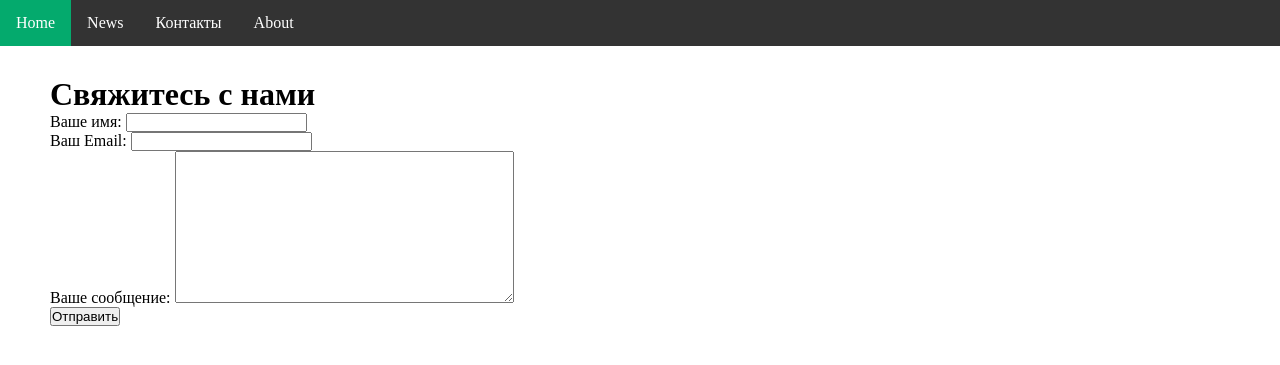
After one commit to seysembay/learning_site, a Django app: page /contact/ in a window 1280 px wide. The commit adds this page. Shown: the top 365 px of the page. Run offline with Django 5.2, Linux system fonts and the light colour scheme.

Commit message:
hw_10 done!

```diff
--- a/docker-compose.yml
+++ b/docker-compose.yml
@@ -16,3 +16,8 @@ services:
       interval: 30s
       timeout: 60s
       retries: 5
+
+  redis:
+    image: redis:7
+    ports:
+      - '6379:6379'
--- /dev/null
+++ b/educationit/Users/forms.py
@@ -0,0 +1,7 @@
+from django import forms
+
+
+class ContactForm(forms.Form):
+    name = forms.CharField(label='Ваше имя', max_length=100)
+    email = forms.EmailField(label='Ваш Email', max_length=100)
+    message = forms.CharField(label='Ваше сообщение', widget=forms.Textarea)
--- /dev/null
+++ b/educationit/Users/templates/contact.html
@@ -0,0 +1,10 @@
+{% extends 'base.html' %}
+{% block title %}Контакты{% endblock title %}
+{% block content %}
+<h1>Свяжитесь с нами</h1>
+<form method="post">
+    {% csrf_token %}
+    {{ form.as_p }}
+    <button type="submit">Отправить</button>
+</form>
+{% endblock %}
--- a/educationit/Users/views.py
+++ b/educationit/Users/views.py
@@ -1,3 +1,22 @@
-from django.shortcuts import render
+from django.views.generic.edit import FormView
+from django.urls import reverse_lazy
+from .forms import ContactForm
+import django_rq
+from .tasks import send_to_admin, send_to_user
 
-# Create your views here.
+
+class ContactView(FormView):
+    template_name = 'contact.html'
+    form_class = ContactForm
+    success_url = '/course/list'
+
+    def form_valid(self, form):
+        name = form.cleaned_data['name']
+        email = form.cleaned_data['email']
+        message = form.cleaned_data['message']
+        django_rq.enqueue(send_to_admin, name=name, email=email, message=message)
+        django_rq.enqueue(send_to_user, email=email, message=message)
+        return super().form_valid(form)
+
+    def form_invalid(self, form):
+        return self.render_to_response(self.get_context_data(form=form))
--- a/educationit/educationit/urls.py
+++ b/educationit/educationit/urls.py
@@ -16,9 +16,11 @@ Including another URLconf
 """
 from django.contrib import admin
 from django.urls import path, include
+from Users.views import ContactView
 
 urlpatterns = [
     path('admin/', admin.site.urls),
     path('course/', include('Courses.urls')),
+    path('contact/', ContactView.as_view(), name='contact'),
     path("__debug__/", include("debug_toolbar.urls")),
 ]
--- a/educationit/static/css/style.css
+++ b/educationit/static/css/style.css
@@ -126,3 +126,31 @@
     background-color: #f2f2f2;
     padding: 20px;
 }
+
+ul {
+  list-style-type: none;
+  margin: 0;
+  padding: 0;
+  overflow: hidden;
+  background-color: #333;
+}
+
+li {
+  float: left;
+}
+
+li a {
+  display: block;
+  color: white;
+  text-align: center;
+  padding: 14px 16px;
+  text-decoration: none;
+}
+
+li a:hover:not(.active) {
+  background-color: #111;
+}
+
+.active {
+  background-color: #04AA6D;
+}
--- a/educationit/templates/base.html
+++ b/educationit/templates/base.html
@@ -7,6 +7,12 @@
     <link rel="stylesheet" href="{% static 'css/style.css' %}">
 </head>
 <body>
+<ul>
+  <li><a class="active" href="#home">Home</a></li>
+  <li><a href="#news">News</a></li>
+  <li><a href="/contact">Контакты</a></li>
+  <li><a href="#about">About</a></li>
+</ul>
 <div class="content">{% block content%}{% endblock content %}</div>
 </body>
 </html>
--- a/req.txt
+++ b/req.txt
@@ -1,6 +1,12 @@
 asgiref==3.7.2
+async-timeout==4.0.3
+click==8.1.7
 Django==5.0.3
 django-debug-toolbar==4.3.0
+django-environ==0.11.2
+django-rq==2.10.1
 psycopg2-binary==2.9.9
+redis==5.0.3
+rq==1.16.1
 sqlparse==0.4.4
 typing_extensions==4.10.0
```
Also changed, not shown: educationit/Users/tasks.py (added, +14 -0 lines), educationit/educationit/settings.py (+18 -1 lines), 1 other file.
